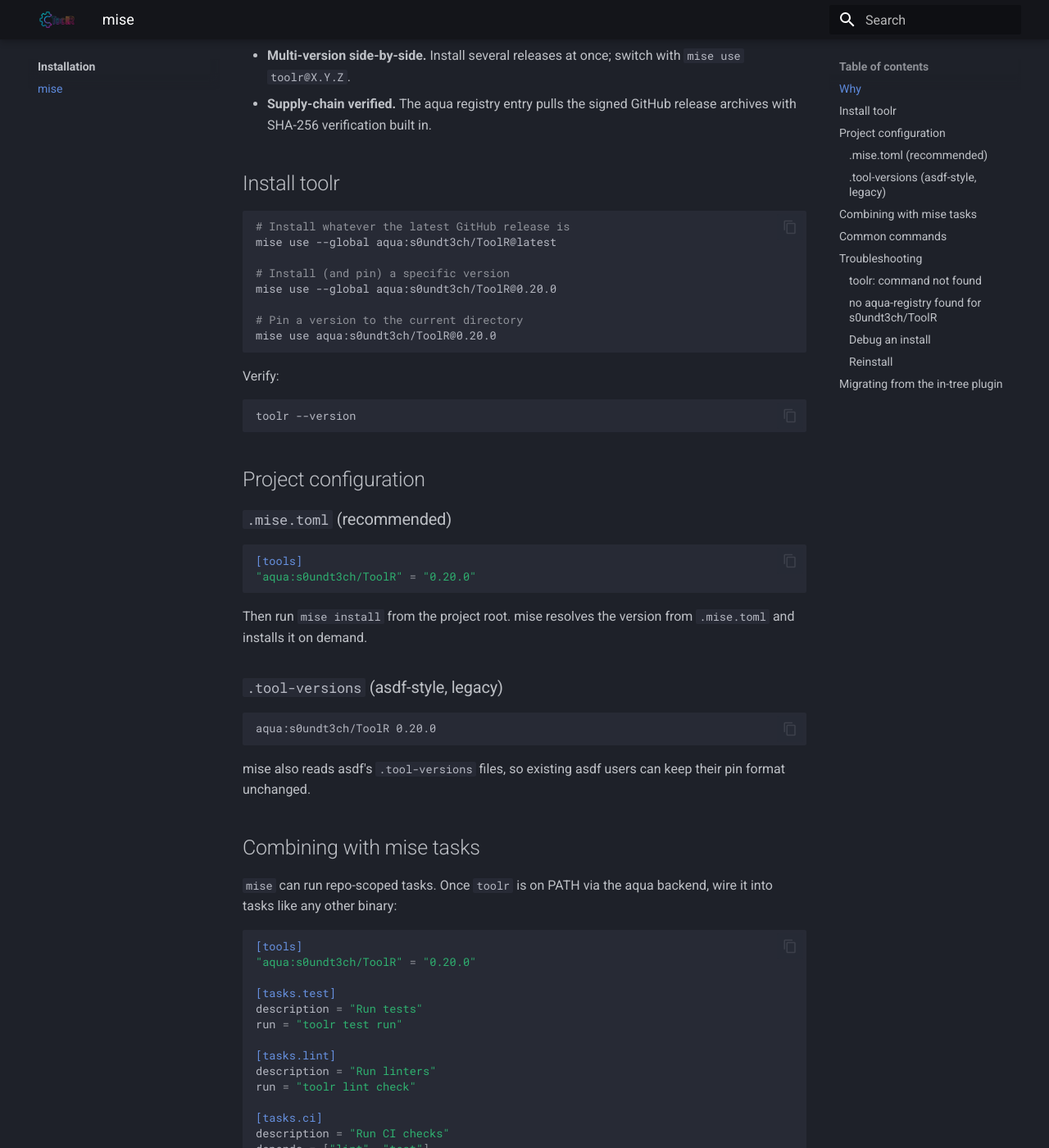
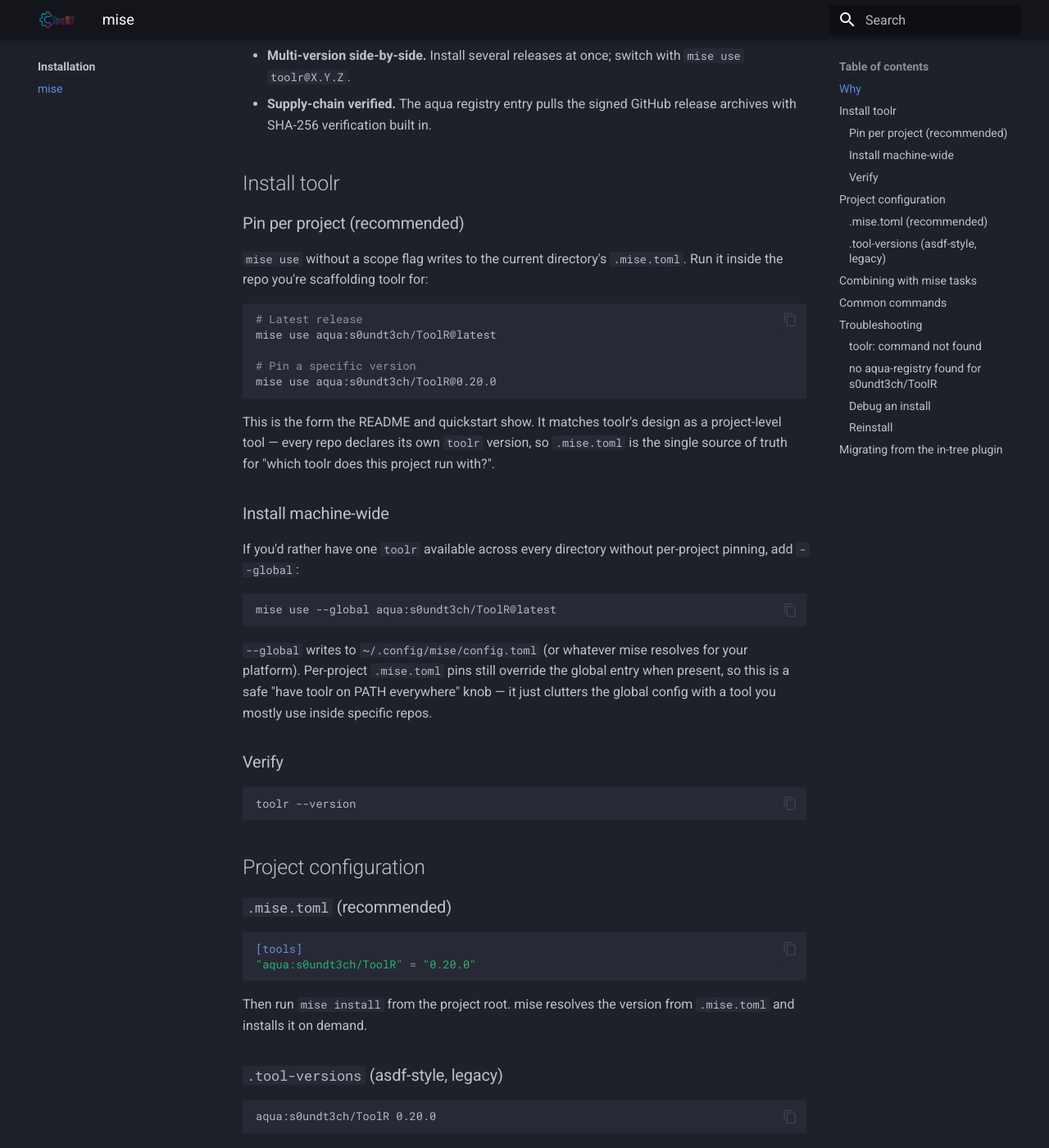
Before and after one commit to s0undt3ch/ToolR, an MkDocs documentation site: the page built from docs/installation/mise.md, in a window 1280 px wide and 1400 px high, scrolled down 473 px. Shown: the whole window at 82% size. Built offline with MkDocs 1.6.1 and Material for MkDocs 9.7.7, drawn with Linux system fonts in a browser that asks for light colours; some of the changed text lies outside the part shown.

Commit message:
mise: drop --global from headline install snippets
The README, quickstart, and installation index now show the
project-scoped mise install form

    mise use aqua:s0undt3ch/ToolR@latest

instead of the previous `mise use --global …`. Toolr is a
project-level tool — every repo declares its own version in
`.mise.toml` — so the headline command should pin per-project, not
pollute the user's global mise config. `--global` is still
documented as an opt-in in `docs/installation/mise.md` for users
who want toolr available across every directory.

The install-smoke workflow swaps `mise use --global` for
`mise install` + `mise exec`. CI runners have no project context
to pin to; we're just fetching the binary and verifying it runs,
so `mise install` is the right verb.

UNRELEASED.md migration block updated to match the new headline
form, with a parenthetical noting `--global` as the opt-in.

````diff
--- a/docs/installation/mise.md
+++ b/docs/installation/mise.md
@@ -20,18 +20,40 @@
 
 ## Install toolr
 
+### Pin per project (recommended)
+
+`mise use` without a scope flag writes to the current directory's
+`.mise.toml`. Run it inside the repo you're scaffolding toolr for:
+
 ```sh
-# Install whatever the latest GitHub release is
-mise use --global aqua:s0undt3ch/ToolR@latest
+# Latest release
+mise use aqua:s0undt3ch/ToolR@latest
 
-# Install (and pin) a specific version
-mise use --global aqua:s0undt3ch/ToolR@0.20.0
-
-# Pin a version to the current directory
+# Pin a specific version
 mise use aqua:s0undt3ch/ToolR@0.20.0
 ```
 
-Verify:
+This is the form the README and quickstart show. It matches
+toolr's design as a project-level tool — every repo declares its
+own `toolr` version, so `.mise.toml` is the single source of truth
+for "which toolr does this project run with?".
+
+### Install machine-wide
+
+If you'd rather have one `toolr` available across every directory
+without per-project pinning, add `--global`:
+
+```sh
+mise use --global aqua:s0undt3ch/ToolR@latest
+```
+
+`--global` writes to `~/.config/mise/config.toml` (or whatever
+mise resolves for your platform). Per-project `.mise.toml` pins
+still override the global entry when present, so this is a safe
+"have toolr on PATH everywhere" knob — it just clutters the
+global config with a tool you mostly use inside specific repos.
+
+### Verify
 
 ```sh
 toolr --version
@@ -153,7 +175,9 @@
 
 ```sh
 mise plugin uninstall toolr
-mise use --global aqua:s0undt3ch/ToolR@latest
+mise use aqua:s0undt3ch/ToolR@latest         # per-project
+# or:
+mise use --global aqua:s0undt3ch/ToolR@latest   # machine-wide
 ```
 
 The aqua backend installs the **same standalone binary** the
````
Also changed, not shown: README.md (+1 -1 lines), docs/installation/index.md (+1 -1 lines), docs/quickstart.md (+1 -1 lines), 1 other file.
